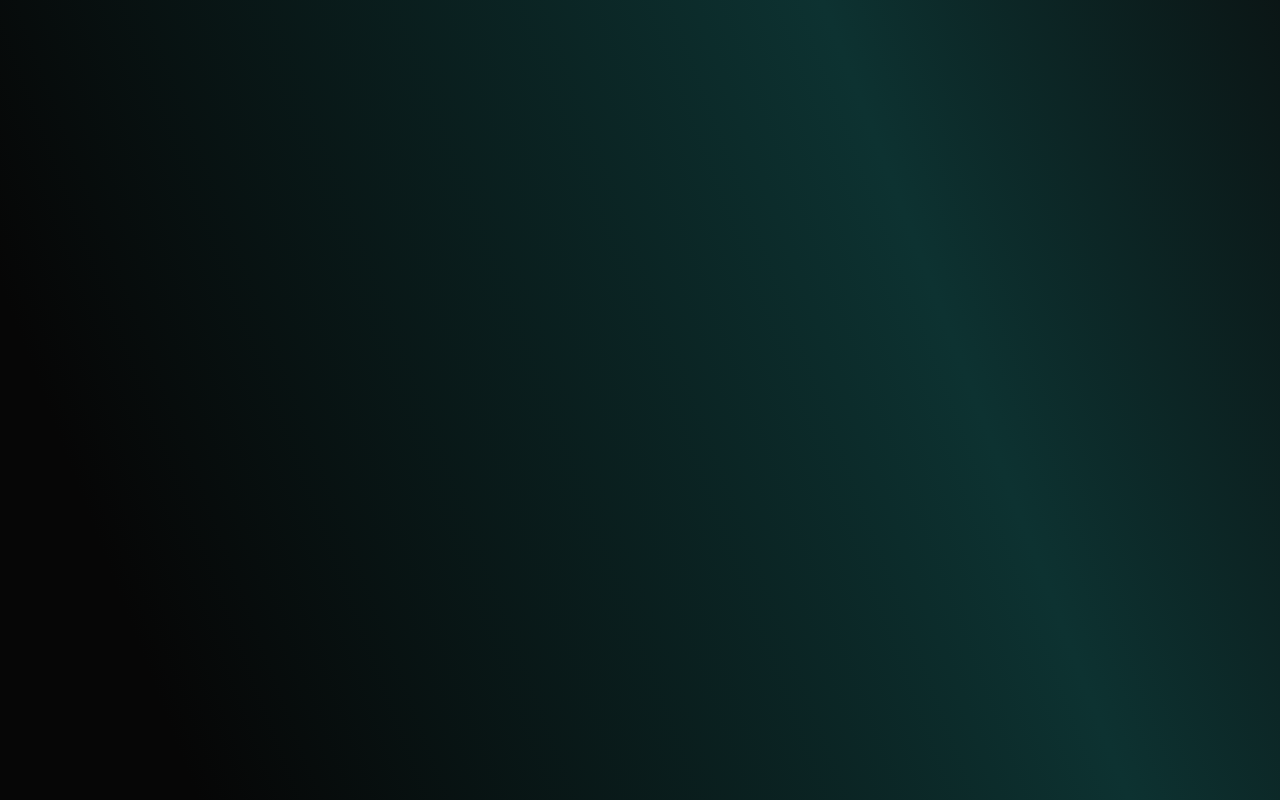
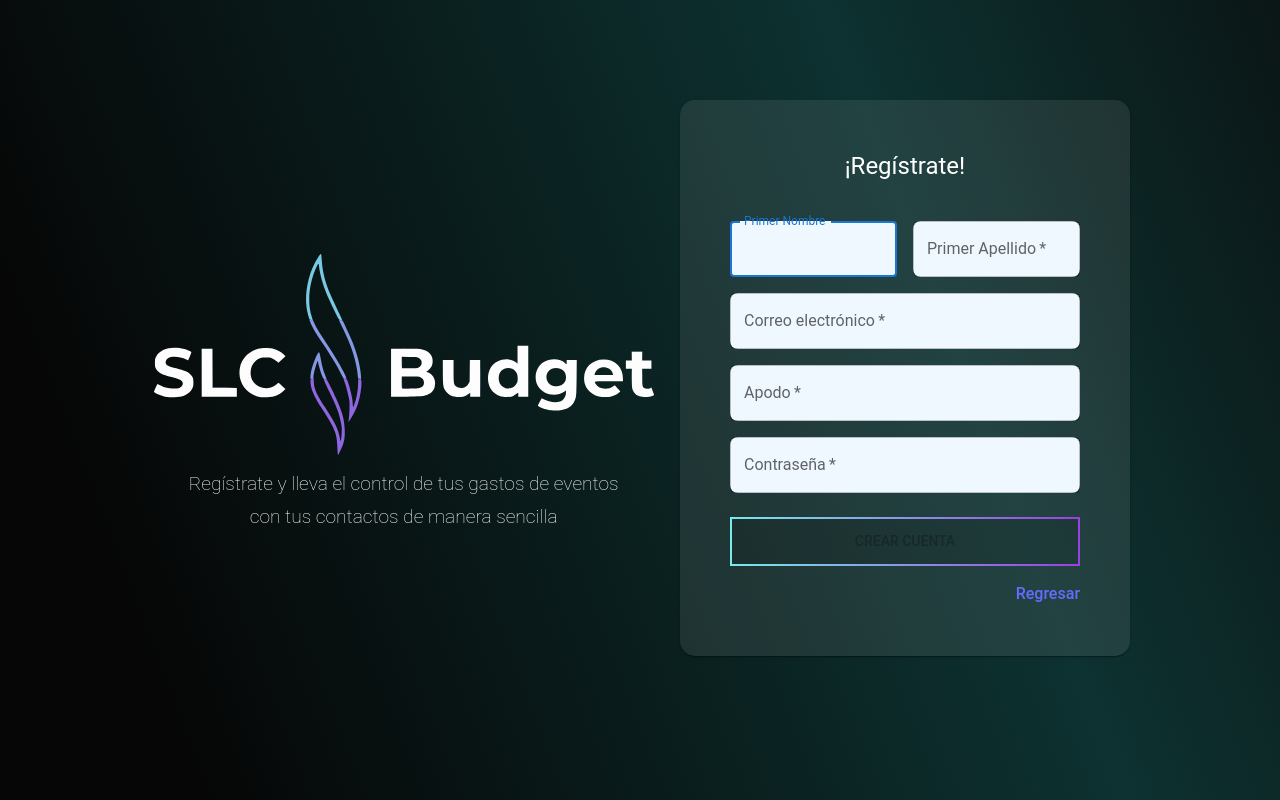
Before and after one commit to gomezcamilo9701/SLC-Budget-Website, a React (Vite) app: page / in a window 1280 px wide. Before the commit this address had no page. Shown: the top 800 px of the page. Built offline with nearby package versions, Linux system fonts and the light colour scheme.

Commit message:
Adding pswd

```diff
--- a/src/App.tsx
+++ b/src/App.tsx
@@ -10,8 +10,8 @@ const App = () => {
   return (
     <Router>
       <Routes>
-        {/* <Route path="/" element={<LoginForm />} />
-        <Route path="/LoginForm" element={<LoginForm />} />  */}
+        <Route path="/" element={<RegisterForm />} />
+        {/* <Route path="/LoginForm" element={<LoginForm />} />  */}
         <Route path="/register" element={<RegisterForm />} />
       </Routes>
     </Router>
--- a/src/components/register/Register.tsx
+++ b/src/components/register/Register.tsx
@@ -23,6 +23,7 @@ const defaultValues: UserToRegister = {
   name: "",
   surname: "",
   nickName: "",
+  password: "",
 };
 
 type UserToRegister = {
@@ -30,6 +31,7 @@ type UserToRegister = {
   name: string;
   surname: string;
   nickName: string;
+  password: string;
 };
 
 const RegisterForm = () => {
@@ -45,7 +47,7 @@ const RegisterForm = () => {
   } = useForm<UserToRegister>({ defaultValues });
 
   const onSubmit: SubmitHandler<UserToRegister> = async (data) => {
-    const { email, name, surname, nickName } = data;
+    const { email, name, surname, nickName, password } = data;
     try {
       if (data) {
         const user: User = {
@@ -53,6 +55,7 @@ const RegisterForm = () => {
           name,
           surname,
           nickName,
+          password,
         };
         await registerUser(user);
         setAlert({
@@ -191,7 +194,7 @@ const RegisterForm = () => {
                     label="Contraseña"
                     type="password"
                     autoComplete="password"
-                  /* {...register("password", { required: true, minLength: 4 })}*/
+                  {...register("password", { required: true, minLength: 4 })}
                   />
                 </Grid>
               </Grid>
@@ -216,7 +219,7 @@ const RegisterForm = () => {
                   },
 
                 }}
-              /* disabled={!isValid}*/
+              disabled={!isValid}
               >
                 Crear Cuenta
               </Button>
--- a/src/models/user/User.tsx
+++ b/src/models/user/User.tsx
@@ -3,7 +3,7 @@ interface User {
     name: string;
     surname: string;
     nickName: string;
-    //password: string;
+    password: string;
     //phone_number: string;
     //photo: string;
 }
--- a/src/services/user/UserService.tsx
+++ b/src/services/user/UserService.tsx
@@ -13,7 +13,6 @@ export const registerUser = async (user: User) => {
         if (!repoonse.ok) {
             throw new Error('POST request failed');
         }
-        console.log('Post request succeeded');
     } catch (err) {
         console.error('POST request errror',err);
         throw err;
```
